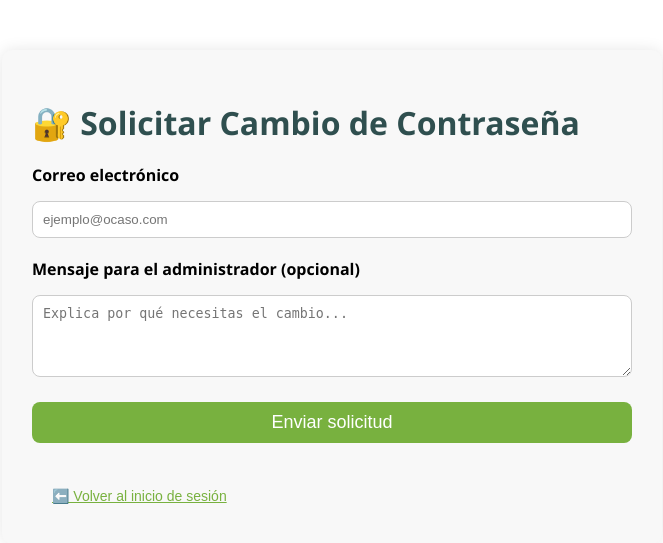
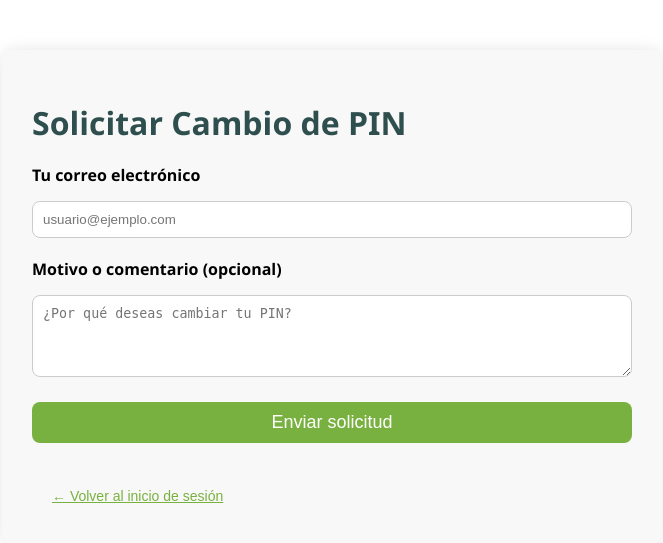
Before and after one commit to agasamue/OcasoProyect, a Flask app: page /solicitar-cambio in a window 1280 px wide. Shown: the top 543 px of the page, without its empty margins (308-971 px from the left). Run offline with Flask 3, Linux system fonts and the light colour scheme; parts of the project's set-up code (start-up, migrations or seed data) failed here and were passed over.

Commit message:
Update solicitar_cambio.html
Signed-off-by: Samuel García  <sam.dgarcia02@gmail.com>

```diff
--- a/app/templates/solicitar_cambio.html
+++ b/app/templates/solicitar_cambio.html
@@ -2,12 +2,12 @@
 <html lang="es">
 <head>
   <meta charset="UTF-8">
-  <title>Solicitar cambio de PIN - Ocaso</title>
+  <title>Solicitar Cambio de PIN - Ocaso</title>
   <link rel="stylesheet" href="{{ url_for('static', filename='styles.css') }}">
 </head>
 <body>
   <div class="container">
-    <h1>🔐 Solicitar Cambio de Contraseña</h1>
+    <h1>Solicitar Cambio de PIN</h1>
 
     {% with messages = get_flashed_messages(with_categories=true) %}
       {% if messages %}
@@ -18,17 +18,17 @@
     {% endwith %}
 
     <form method="POST" action="{{ url_for('auth.solicitar_cambio') }}">
-      <label for="email">Correo electrónico</label>
-      <input type="email" id="email" name="email" placeholder="ejemplo@ocaso.com" required>
+      <label for="email">Tu correo electrónico</label>
+      <input type="email" name="email" placeholder="usuario@ejemplo.com" required>
 
-      <label for="mensaje">Mensaje para el administrador (opcional)</label>
-      <textarea name="mensaje" id="mensaje" rows="4" placeholder="Explica por qué necesitas el cambio..."></textarea>
+      <label for="mensaje">Motivo o comentario (opcional)</label>
+      <textarea name="mensaje" rows="4" placeholder="¿Por qué deseas cambiar tu PIN?"></textarea>
 
       <button type="submit">Enviar solicitud</button>
     </form>
 
     <form action="{{ url_for('auth.login') }}" style="margin-top: 20px;">
-      <button class="pin-btn">⬅️ Volver al inicio de sesión</button>
+      <button class="pin-btn">← Volver al inicio de sesión</button>
     </form>
   </div>
 </body>
```
